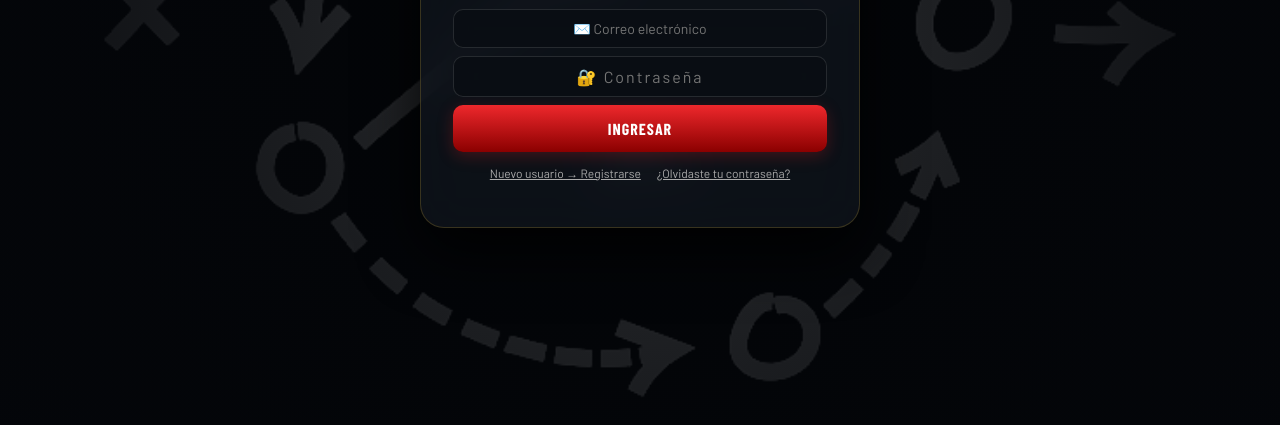
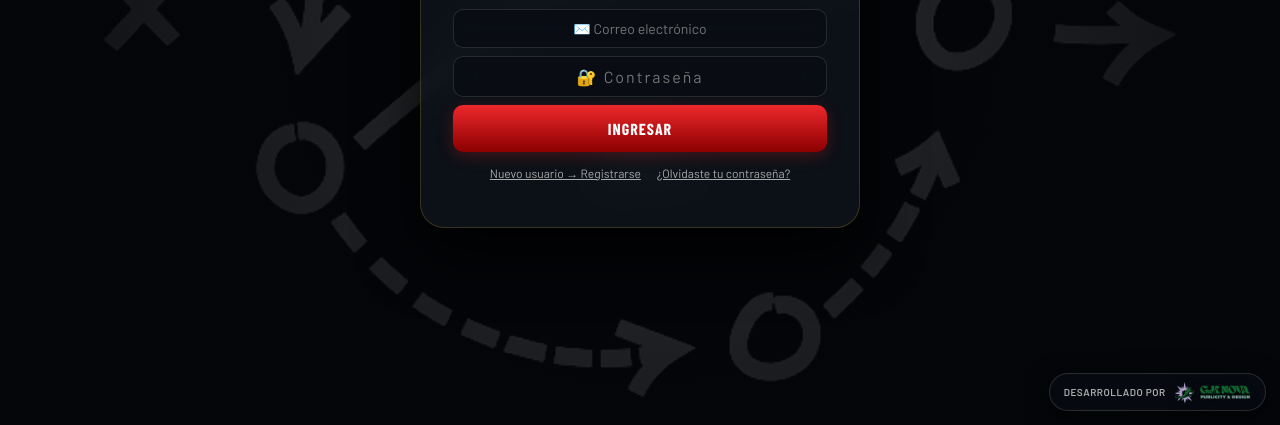
Before and after one commit to galvciv-cmyk/11FUT-MANAGER, a website built with Vite: page index.html in a window 1280 px wide. Shown: the part 375-800 px from the top of the page. Built offline with nearby package versions, Linux system fonts and the light colour scheme; some packages are replaced by stand-ins of ours; no server answers; a web font is replaced by a local one.

Commit message:
feat_add_gk_nova_publicity_and_design_persistent_floating_credits_badge

```diff
--- a/index.html
+++ b/index.html
@@ -586,6 +586,12 @@
       <div id="upload-overlay-msg" style="font-family:'Barlow Condensed',sans-serif; font-size:18px; color:var(--oro);">Subiendo...</div>
     </div>
 
+    <!-- ══ FOOTER CREDITS BRANDING (G&K NOVA PUBLICITY & DESIGN) ══ -->
+    <div class="brand-credits-corner">
+      <span class="credits-text">Desarrollado por</span>
+      <img src="/gk_nova_logo.png" alt="G&K NOVA Publicity & Design" class="credits-logo" onerror="this.src='https://res.cloudinary.com/djhpfdklk/image/upload/v1785381403/gk_nova_logo_spdofl.png'">
+    </div>
+
   </div>
 
   <script type="module" src="/src/main.js"></script>
--- a/src/styles/main.css
+++ b/src/styles/main.css
@@ -1264,3 +1264,46 @@ body.theme-light .juego-programado-item {
   border-bottom: 1px solid #1c1c1c; display: flex; justify-content: space-between;
 }
 .autocomplete-item:hover { background: rgba(212,175,55,0.15); color: var(--oro); }
+
+/* ── BRANDING CREDITS CORNER (G&K NOVA PUBLICITY & DESIGN) ── */
+.brand-credits-corner {
+  position: fixed;
+  bottom: 14px;
+  right: 14px;
+  z-index: 99990;
+  display: flex;
+  align-items: center;
+  gap: 8px;
+  background: rgba(8, 12, 18, 0.82);
+  backdrop-filter: blur(16px);
+  -webkit-backdrop-filter: blur(16px);
+  border: 1px solid rgba(255, 255, 255, 0.14);
+  padding: 6px 14px;
+  border-radius: 20px;
+  box-shadow: 0 6px 24px rgba(0, 0, 0, 0.65);
+  pointer-events: auto;
+  transition: all 0.25s ease;
+}
+
+.brand-credits-corner:hover {
+  background: rgba(12, 18, 28, 0.95);
+  border-color: var(--oro);
+  box-shadow: 0 8px 28px rgba(212, 175, 55, 0.3);
+  transform: translateY(-2px);
+}
+
+.credits-text {
+  font-size: 10px;
+  font-weight: 700;
+  color: #aaa;
+  text-transform: uppercase;
+  letter-spacing: 0.5px;
+  white-space: nowrap;
+}
+
+.credits-logo {
+  height: 24px;
+  width: auto;
+  object-fit: contain;
+  filter: drop-shadow(0 2px 4px rgba(0, 0, 0, 0.5));
+}
```
Also changed, not shown: public/gk_nova_logo.png (added).
